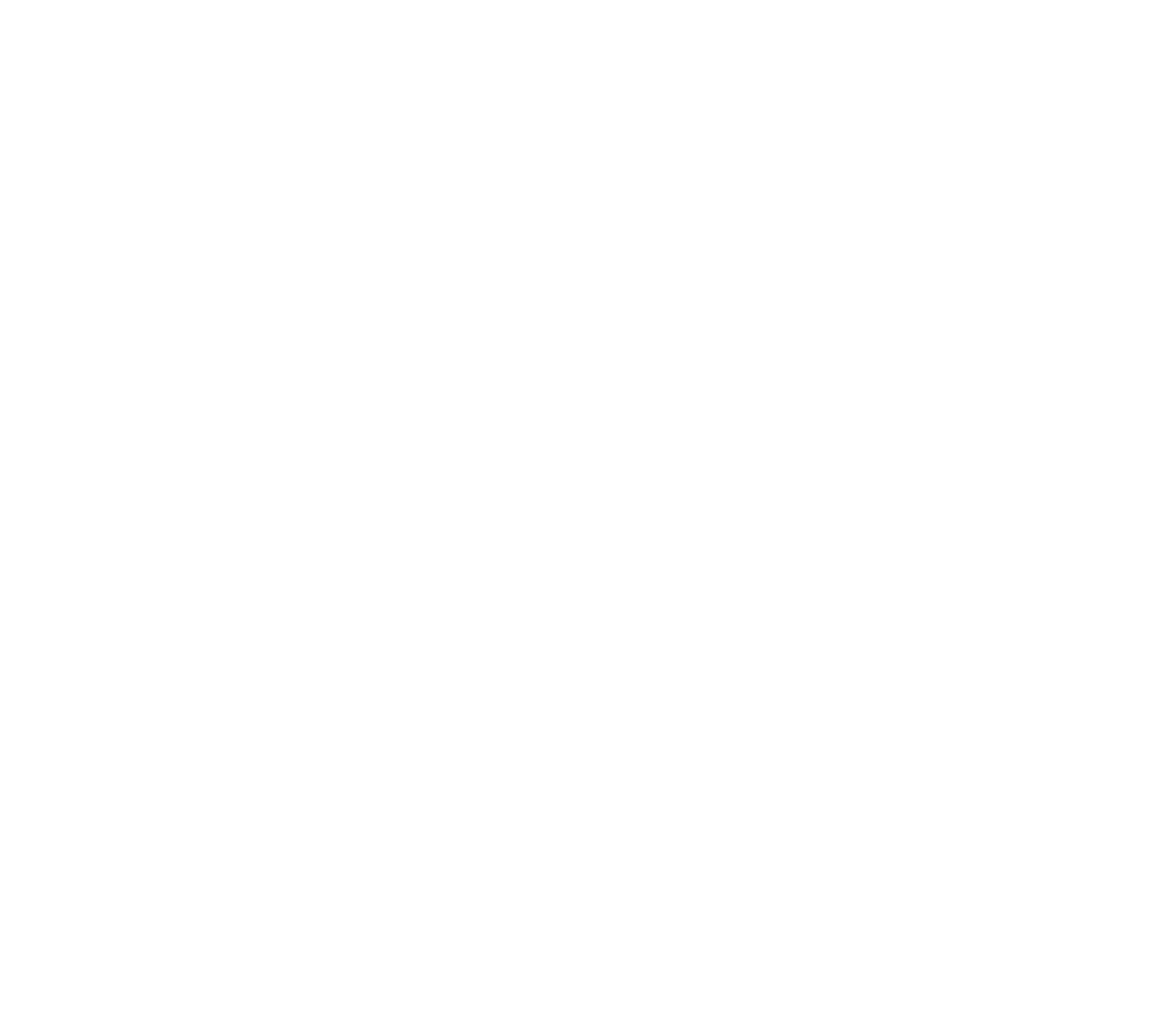
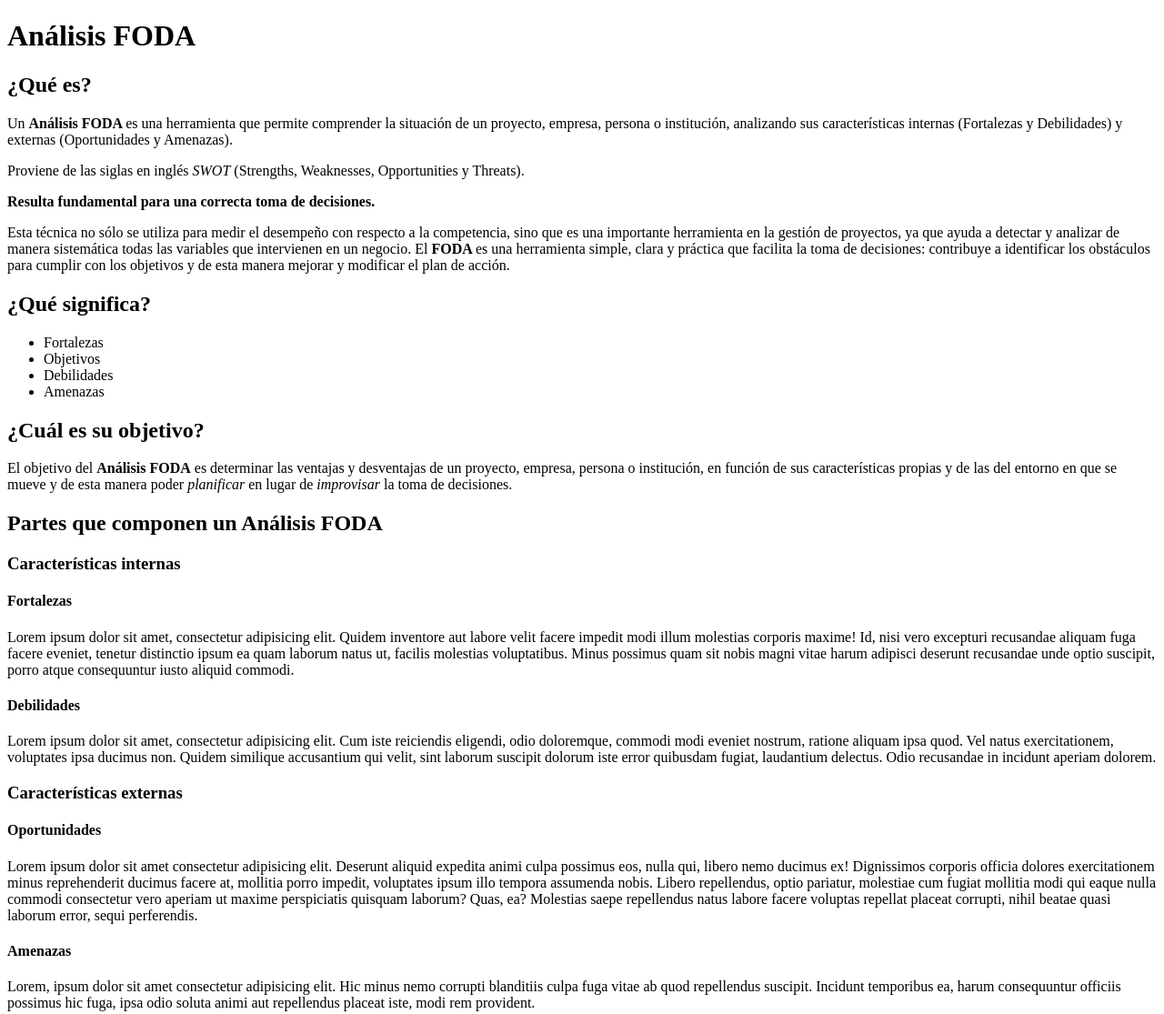
Before and after one commit to lucianazara/desafio01, a plain HTML site: page index.html in a window 1280 px wide. Shown: the whole page at 91% size. Before the commit the page ends 800 px from the top, so only its background shows below. Drawn offline with Linux system fonts and the light colour scheme.

Commit message:
Se agrega el README

```diff
--- a/index.html
+++ b/index.html
@@ -3,9 +3,55 @@
 <head>
     <meta charset="UTF-8">
     <meta name="viewport" content="width=device-width, initial-scale=1.0">
-    <title>Document</title>
+    <title>Trabajo práctico 01: Análisis Foda</title>
 </head>
 <body>
+<h1>Análisis FODA</h1>
+<h2>¿Qué es?</h2>
+<p> Un <strong> Análisis FODA </strong>es una herramienta que permite comprender la situación de un proyecto, empresa, persona o institución, analizando sus características internas (Fortalezas y Debilidades) y externas (Oportunidades y Amenazas). </p>
+
+<p>Proviene de las siglas en inglés <em>SWOT</em> (Strengths, Weaknesses, Opportunities y Threats).</p>
+
+
+<p><strong>Resulta fundamental para una correcta toma de decisiones.</strong></p>
+
+<p>Esta técnica no sólo se utiliza para medir el desempeño con respecto a la competencia, sino que es una importante herramienta en la gestión de proyectos, ya que ayuda a detectar y analizar de manera sistemática todas las variables que intervienen en un negocio. El <strong> FODA </strong> es una herramienta simple, clara y práctica que facilita la toma de decisiones: contribuye a identificar los obstáculos para cumplir con los objetivos y de esta manera mejorar y modificar el plan de acción.</p>
+
+<h2>¿Qué significa?</h2>
+<ul>
+<li>Fortalezas</li>
+<li>Objetivos</li>
+<li>Debilidades</li>
+<li>Amenazas</li>
+</ul>
+
+
+<h2>¿Cuál es su objetivo?</h2>
+El objetivo del <strong>Análisis FODA</strong> es determinar las ventajas y desventajas de un proyecto, empresa, persona o institución, en función de sus características propias y de las del entorno en que se mueve y de esta manera poder <em>planificar</em> en lugar de <em>improvisar</em> la toma de decisiones.
+
+<h2>Partes que componen un Análisis FODA</h2>
+<h3>Características internas</h3>
+<h4>Fortalezas</h4>
+
+<p>Lorem ipsum dolor sit amet, consectetur adipisicing elit. Quidem inventore aut labore velit facere impedit modi illum molestias corporis maxime! Id, nisi vero excepturi recusandae aliquam fuga facere eveniet, tenetur distinctio ipsum ea quam laborum natus ut, facilis molestias voluptatibus.
+
+    Minus possimus quam sit nobis magni vitae harum adipisci deserunt recusandae unde optio suscipit, porro atque consequuntur iusto aliquid commodi.
+</p>
+
+
+
+<h4>Debilidades</h4>
+Lorem ipsum dolor sit amet, consectetur adipisicing elit. Cum iste reiciendis eligendi, odio doloremque, commodi modi eveniet nostrum, ratione aliquam ipsa quod. Vel natus exercitationem, voluptates ipsa ducimus non. Quidem similique accusantium qui velit, sint laborum suscipit dolorum iste error quibusdam fugiat, laudantium delectus. Odio recusandae in incidunt aperiam dolorem.
+
+<h3>Características externas</h3>
+<h4>Oportunidades</h4>
+
+<p>Lorem ipsum dolor sit amet consectetur adipisicing elit. Deserunt aliquid expedita animi culpa possimus eos, nulla qui, libero nemo ducimus ex! Dignissimos corporis officia dolores exercitationem minus reprehenderit ducimus facere at, mollitia porro impedit, voluptates ipsum illo tempora assumenda nobis. Libero repellendus, optio pariatur, molestiae cum fugiat mollitia modi qui eaque nulla commodi consectetur vero aperiam ut maxime perspiciatis quisquam laborum? Quas, ea? Molestias saepe repellendus natus labore facere voluptas repellat placeat corrupti, nihil beatae quasi laborum error, sequi perferendis.</p>
+
+<h4>Amenazas</h4>
+
+<p>Lorem, ipsum dolor sit amet consectetur adipisicing elit. Hic minus nemo corrupti blanditiis culpa fuga vitae ab quod repellendus suscipit. Incidunt temporibus ea, harum consequuntur officiis possimus hic fuga, ipsa odio soluta animi aut repellendus placeat iste, modi rem provident.</p>
+
 
 </body>
 </html>
```
Also changed, not shown: 1 other file.
